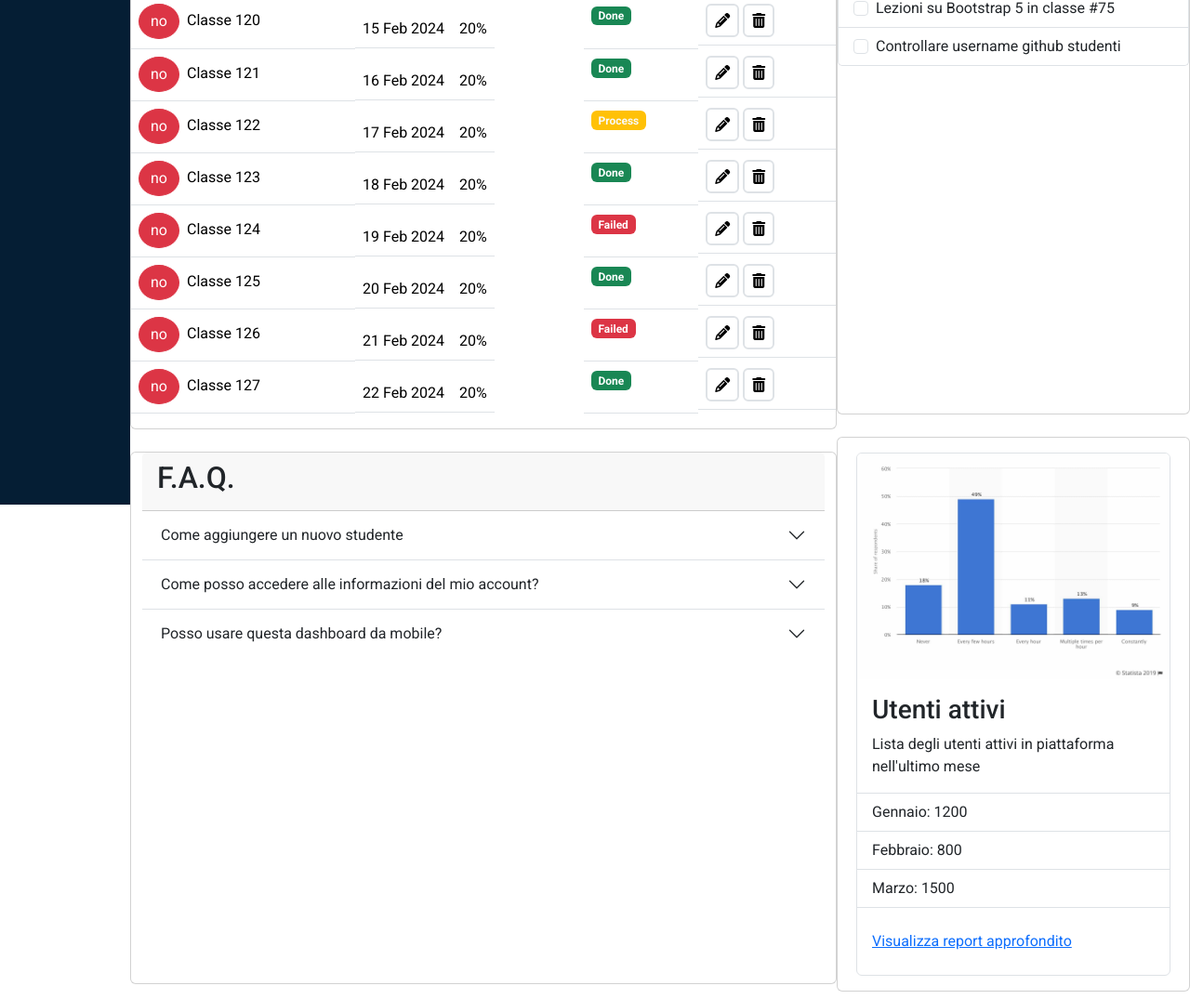
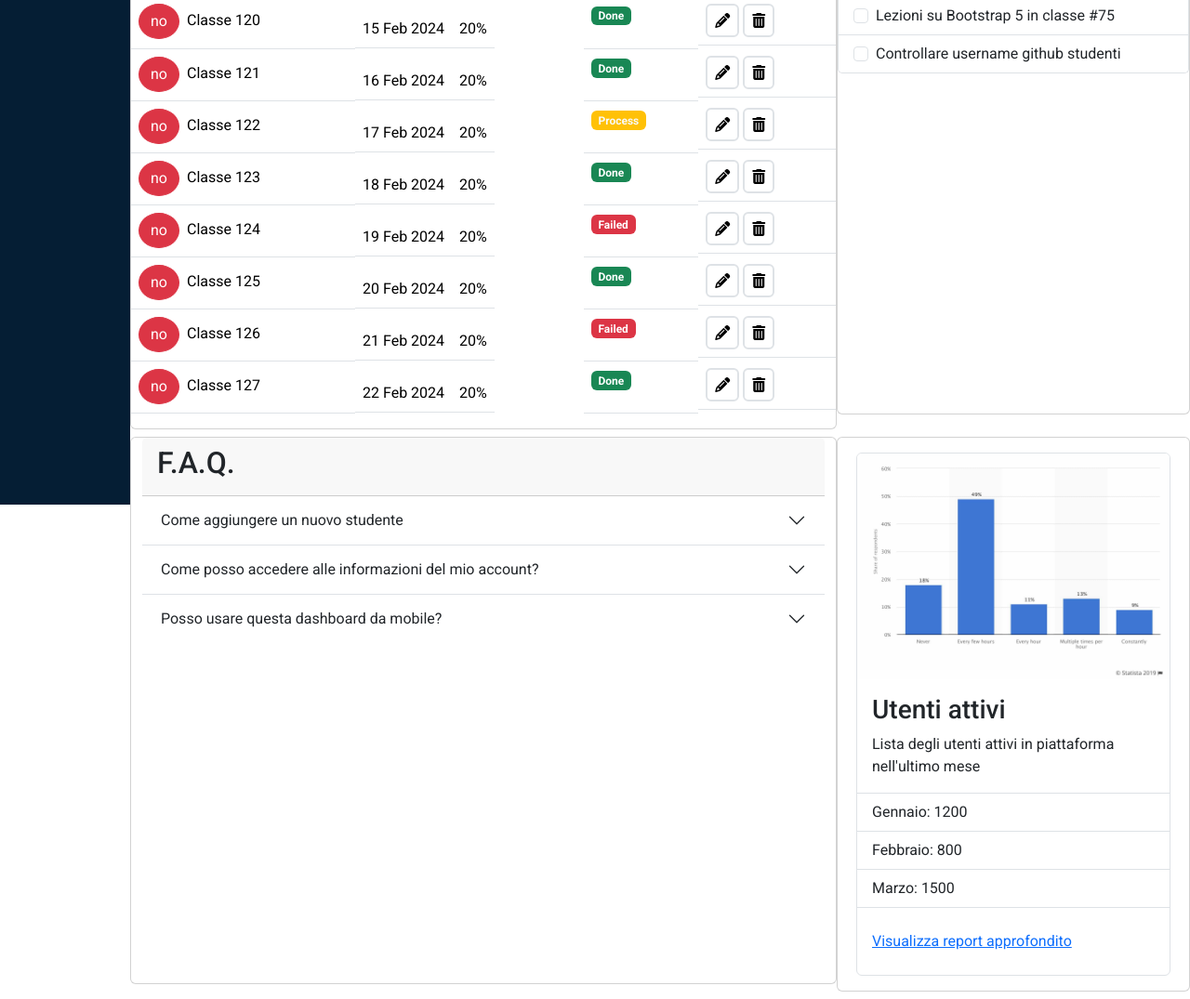
Before and after one commit to Piccios/html-css-bootstrap-dashboard, a plain HTML site: page index.html in a window 1280 px wide. Shown: the part 311-1386 px from the top of the page at 93% size. Drawn offline with nearby package versions, Linux system fonts and the light colour scheme.

Commit message:
regulated margin between main's cards

```diff
--- a/index.html
+++ b/index.html
@@ -352,7 +352,7 @@
                             </tbody>
                         </table>
                     </div>
-                    <div class="col-12 card mt-2 mb-3 p-0 col-lg-4 order-2">
+                    <div class="col-12 card mt-3 mb-3 p-0 col-lg-4 order-2">
                         <div class="card-header">
                             <h2>Todo</h2>
                         </div>
@@ -373,7 +373,7 @@
                     </div>
                 </div>
                 <div class="row">
-                    <div class="col-12 card  col-lg-8 order-2 mt-4 my-3 order-1">
+                    <div class="col-12 card col-lg-8 order-2 mt-2 my-3 order-1">
                         <div class="card-header">
                             <h2>F.A.Q.</h2>
                         </div>
```
